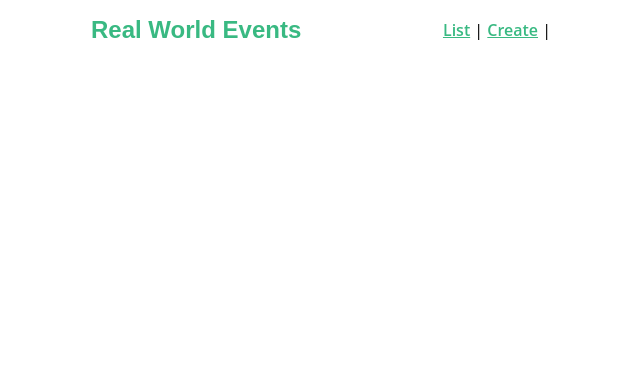
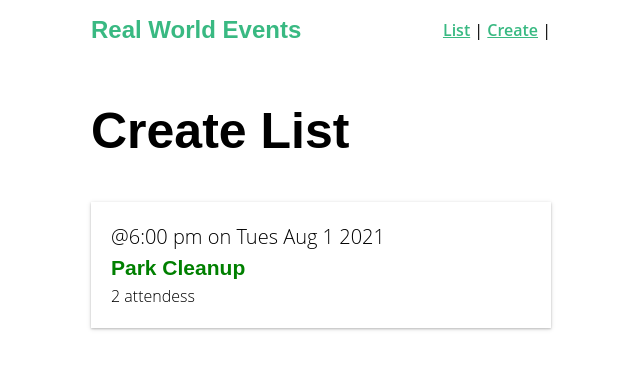
Before and after one commit to tanzbenjamas/vue_exam, a Vue app in the folder real-world-vue2/: page / in a window 1280 px wide. Shown: the top 368 px of the page, without its empty margins (319-959 px from the left). Built offline with nearby package versions, Linux system fonts and the light colour scheme.

Commit message:
show craete list

```diff
--- a/real-world-vue2/src/views/Home.vue
+++ b/real-world-vue2/src/views/Home.vue
@@ -1,4 +1,14 @@
 <template>
   <div class="about">
+       <h1>Create List</h1>
+   <EventCard/>
   </div>
 </template>
+<script>
+import  EventCard  from "@/components/EventCard.vue";
+export default {
+components:{
+  EventCard
+}
+}
+</script>
```
